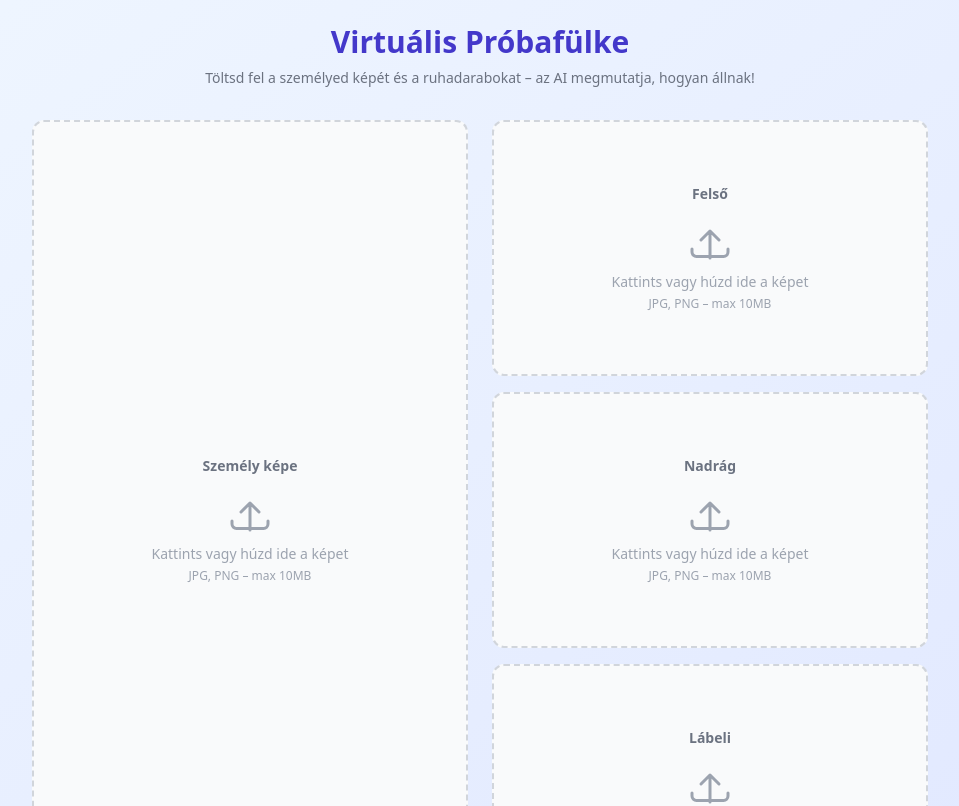
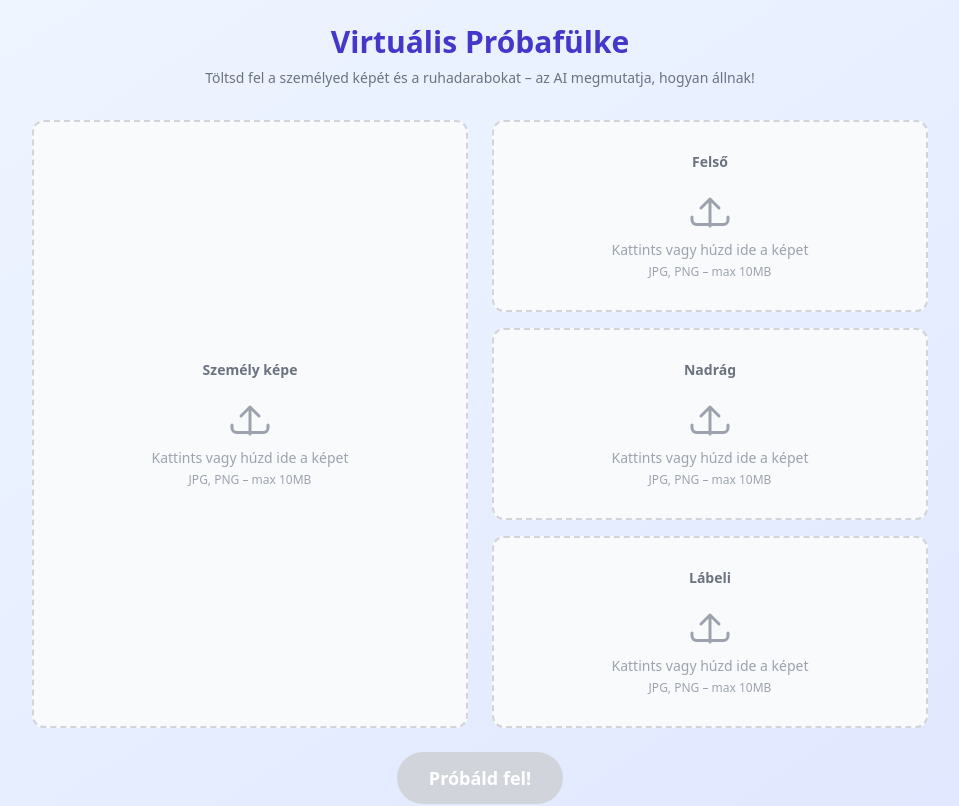
Before and after one commit to cloudsteak/trn-gcp-ai-virtual-tryon, a React (Vite) app in the folder client/: page / in a window 1280 px wide. Shown: the top 806 px of the page, without its empty margins (160-1119 px from the left). Built offline with nearby package versions, Linux system fonts and the light colour scheme; no server answers.

Commit message:
Enhance ImageUploader component to support tall images and adjust styling for better layout

```diff
--- a/client/src/App.jsx
+++ b/client/src/App.jsx
@@ -64,11 +64,12 @@ export default function App() {
           Töltsd fel a személyed képét és a ruhadarabokat – az AI megmutatja, hogyan állnak!
         </p>
 
-        <div className="grid grid-cols-2 gap-6 mb-6">
+        <div className="grid grid-cols-2 gap-6 mb-6 items-stretch">
           <ImageUploader
             label="Személy képe"
             image={personImage}
             onImageSelect={setPersonImage}
+            tall
           />
           <div className="flex flex-col gap-4">
             {GARMENT_SLOTS.map((slot) => (
--- a/client/src/components/ImageUploader.jsx
+++ b/client/src/components/ImageUploader.jsx
@@ -1,6 +1,6 @@
 import { useRef } from "react";
 
-export default function ImageUploader({ label, image, onImageSelect }) {
+export default function ImageUploader({ label, image, onImageSelect, tall = false }) {
   const inputRef = useRef(null);
 
   function handleFileChange(e) {
@@ -22,7 +22,7 @@ export default function ImageUploader({ label, image, onImageSelect }) {
 
   return (
     <div
-      className="flex flex-col items-center justify-center border-2 border-dashed border-gray-300 rounded-xl p-4 cursor-pointer hover:border-blue-400 transition-colors min-h-64 bg-gray-50"
+      className={`flex flex-col items-center justify-center border-2 border-dashed border-gray-300 rounded-xl p-4 cursor-pointer hover:border-blue-400 transition-colors bg-gray-50 ${tall ? "h-full min-h-96" : "min-h-48"}`}
       onClick={() => inputRef.current.click()}
       onDrop={handleDrop}
       onDragOver={handleDragOver}
@@ -39,7 +39,7 @@ export default function ImageUploader({ label, image, onImageSelect }) {
         <img
           src={URL.createObjectURL(image)}
           alt={label}
-          className="max-h-56 rounded-lg object-contain"
+          className={`rounded-lg object-contain ${tall ? "w-full h-full max-h-full" : "max-h-40"}`}
         />
       ) : (
         <div className="flex flex-col items-center text-gray-400">
```
